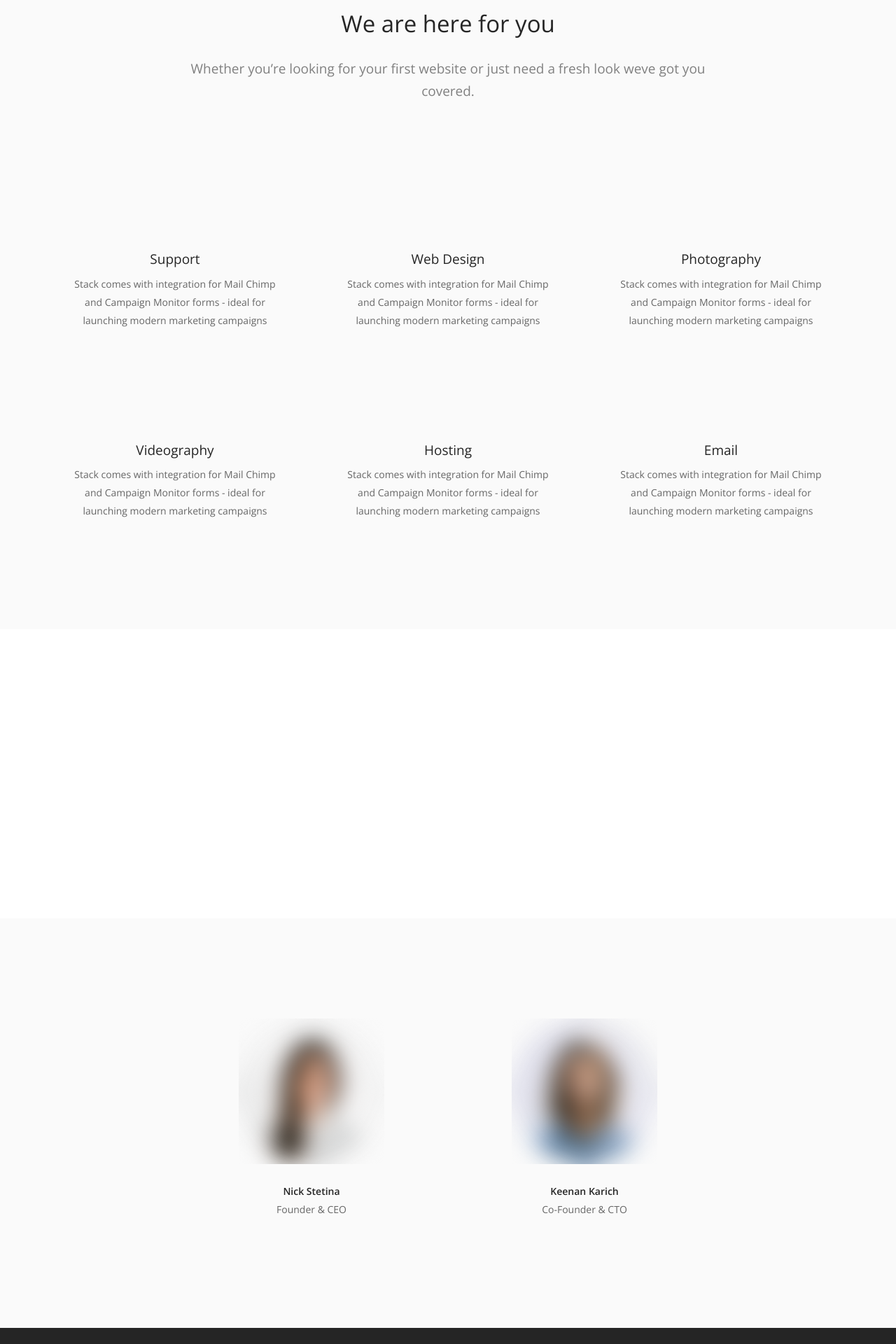
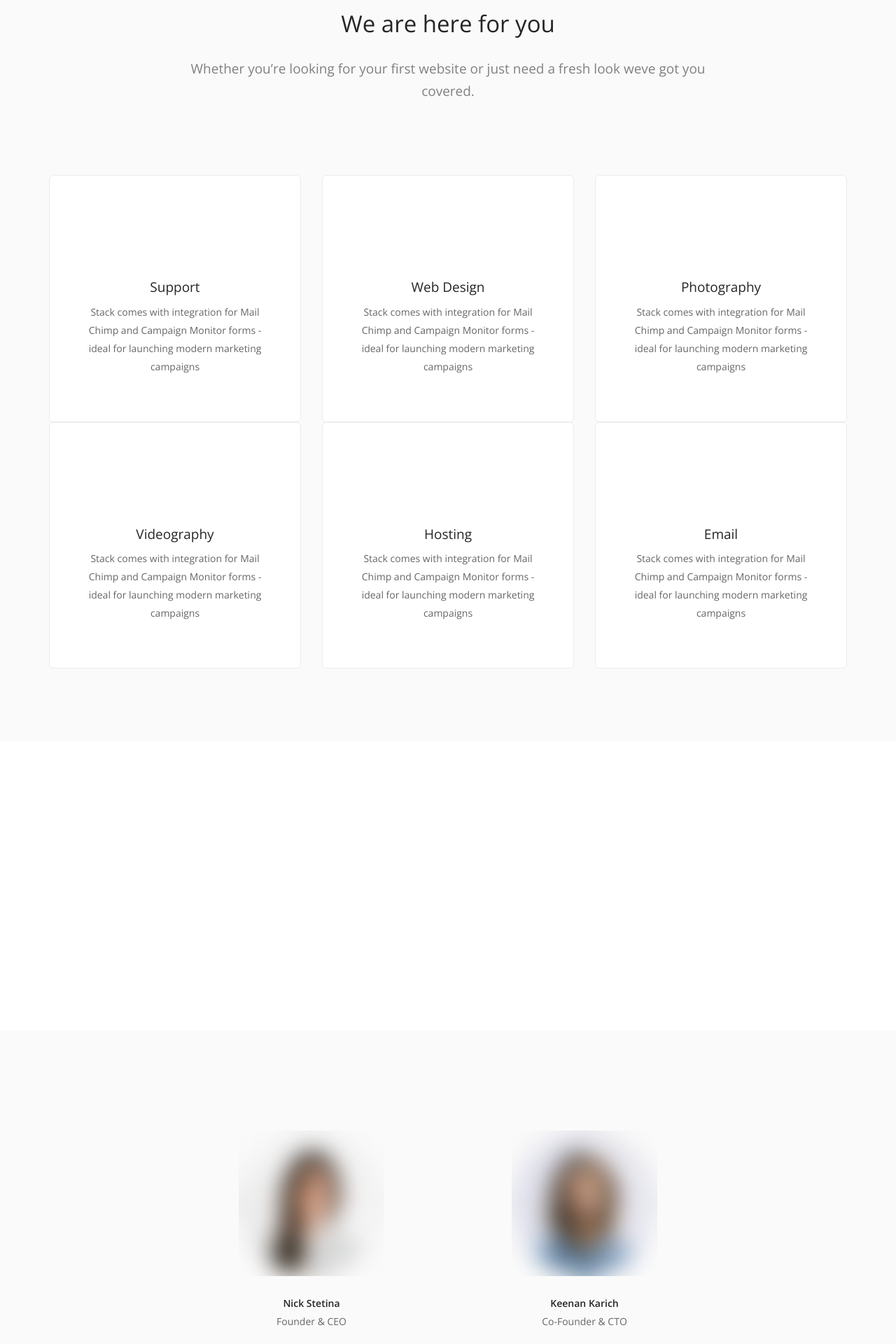
Before and after one commit to WoollyAlly/WoollyAllyTest, a Jekyll site: the page built from index.html, in a window 1280 px wide. Shown: the part 993-2913 px from the top of the page at 70% size. Built offline with Jekyll 4.4.1, drawn with Linux system fonts in a browser that asks for light colours; some web fonts are replaced.

Commit message:
Updated '_includes/services.html' via CloudCannon

```diff
--- a/_includes/services.html
+++ b/_includes/services.html
@@ -2,7 +2,7 @@
     <div class="container">
         <div class="row">
             <div class="col-sm-4">
-                <div class="feature feature-6">
+                <div class="feature feature-6 boxed boxed--lg boxed--border">
                     <i class="icon icon--lg icon-Laughing color--primary"></i>
                     <h4>Support</h4>
                     <p>
@@ -12,7 +12,7 @@
                 <!--end feature-->
             </div>
             <div class="col-sm-4">
-                <div class="feature feature-6">
+                <div class="feature feature-6 boxed boxed--lg boxed--border">
                     <i class="icon icon--lg icon-Laptop-Phone color--primary"></i>
                     <h4>Web Design</h4>
                     <p>
@@ -22,7 +22,7 @@
                 <!--end feature-->
             </div>
             <div class="col-sm-4">
-                <div class="feature feature-6">
+                <div class="feature feature-6 boxed boxed--lg boxed--border">
                     <i class="icon icon--lg icon-Camera-2 color--primary"></i>
                     <h4>Photography</h4>
                     <p>
@@ -34,7 +34,7 @@
         </div>
         <div class="row">
             <div class="col-sm-4">
-                <div class="feature feature-6">
+                <div class="feature feature-6 boxed boxed--lg boxed--border">
                     <i class="icon icon--lg icon-Video-Tripod color--primary"></i>
                     <h4>Videography</h4>
                     <p>
@@ -44,7 +44,7 @@
                 <!--end feature-->
             </div>
             <div class="col-sm-4">
-                <div class="feature feature-6">
+                <div class="feature feature-6 boxed boxed--lg boxed--border">
                     <i class="icon icon--lg icon-Data-Center color--primary"></i>
                     <h4>Hosting</h4>
                     <p>
@@ -54,7 +54,7 @@
                 <!--end feature-->
             </div>
             <div class="col-sm-4">
-                <div class="feature feature-6">
+                <div class="feature feature-6 boxed boxed--lg boxed--border">
                     <i class="icon icon--lg icon-Mail-2 color--primary"></i>
                     <h4>Email</h4>
                     <p>
```
